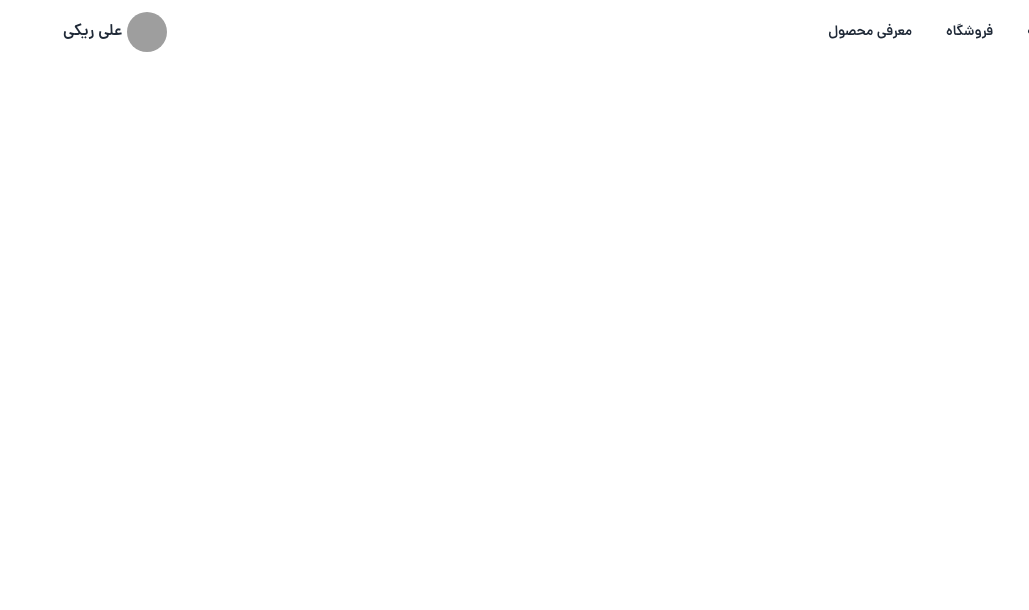
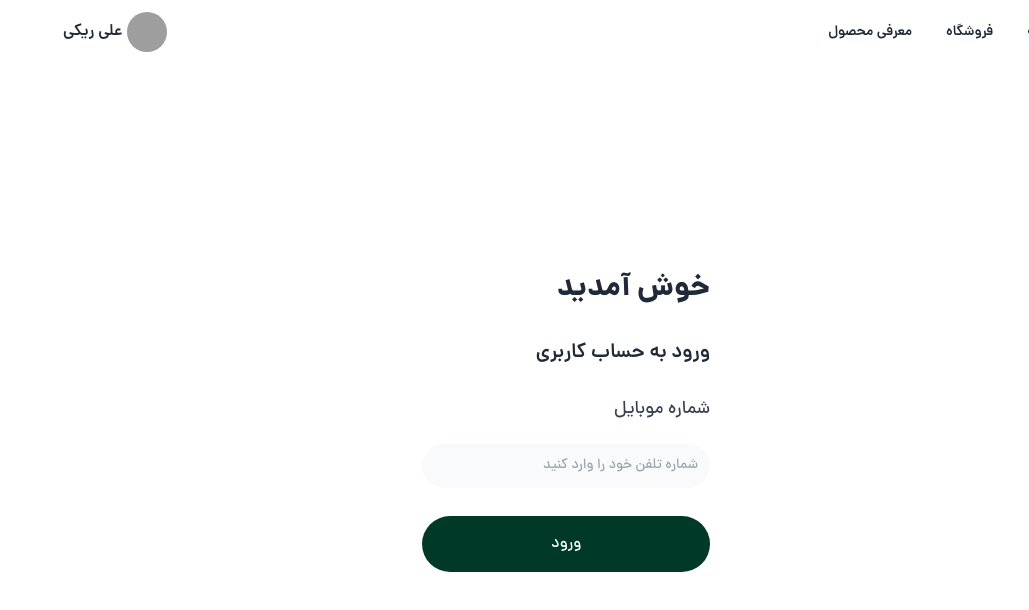
Before and after one commit to amirnori09/Accountant, a Next.js app: page /login in a window 1280 px wide. Shown: the top 610 px of the page, without its empty margins (251-1280 px from the left). Built offline with nearby package versions, Linux system fonts and the light colour scheme.

Commit message:
login_page

```diff
--- a/src/app/login/page.jsx
+++ b/src/app/login/page.jsx
@@ -1,6 +1,22 @@
 const page = () => {
     return (
         <>
+
+
+        <div className="container flex items-center justify-center font-sans my-52">
+            <div className="flex flex-col justify-center items-start w-72">
+                <img src="" alt="" />
+                <p className="text-3xl font-black mb-8">خوش آمدید</p>
+                <p className="text-xl mb-7 font-semibold">ورود به حساب کاربری</p>
+                <form action="" className="flex flex-col flex-grow">
+                    <p className="text-gray-700 mb-5 text-lg">شماره موبایل</p>
+                    <input className="w-72 px-3 py-3 rounded-full bg-gray-50 focus:outline-none text-sm" type="text" placeholder="شماره تلفن خود را وارد کنید"/>
+                </form>
+                <button className="bg-[#003928] text-white rounded-full py-4 w-full mt-7">ورود</button>
+
+            </div>
+        </div>
+
         </>
      );
 }
```
